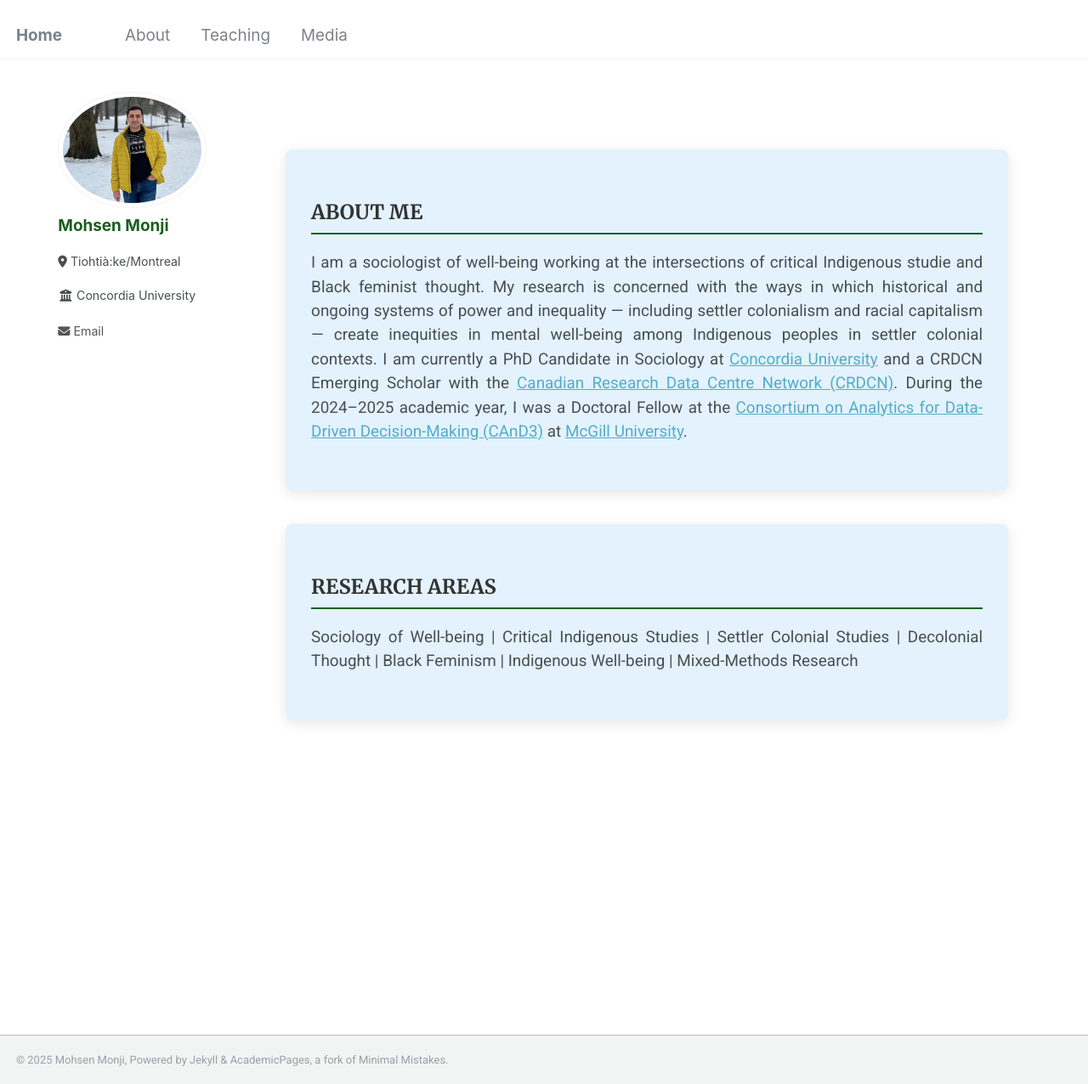
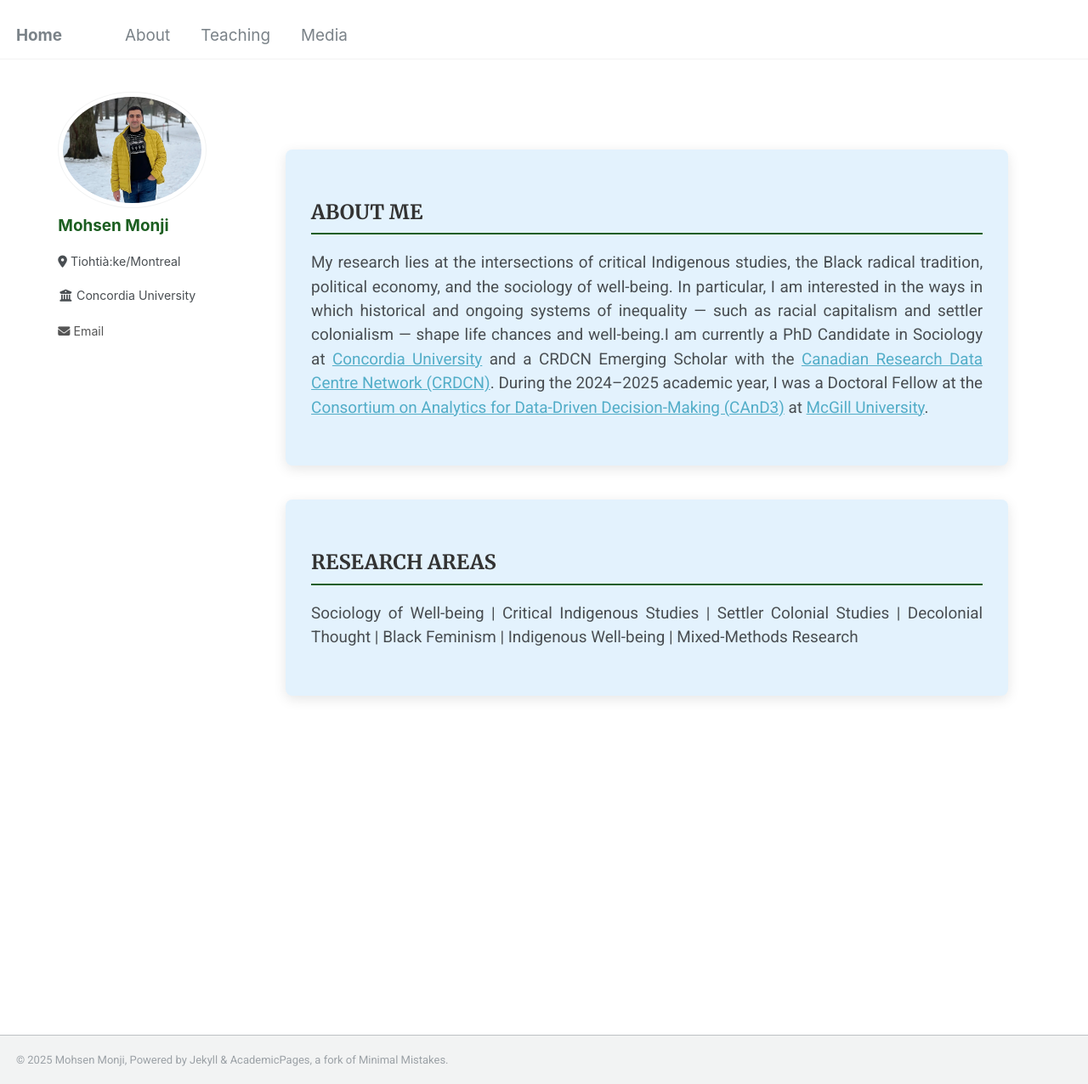
Before and after one commit to Mohsnmonji/mohsnmonji.github.io, a Jekyll site: the page built from about-me.md, in a window 1280 px wide and 1276 px high. Shown: the whole window at 85% size. Built offline with Jekyll 4.4.1, drawn with Linux system fonts in a browser that asks for light colours.

Commit message:
Update about-me.md

```diff
--- a/about-me.md
+++ b/about-me.md
@@ -54,7 +54,7 @@ author_profile: true
 <div class="about-card">
   <h2>ABOUT ME</h2>
   <p>
-    I am a sociologist of well-being working  at the intersections of critical Indigenous studie and Black feminist thought. My research is concerned with the ways in which historical and ongoing systems of power and inequality — including settler colonialism and racial capitalism — create inequities in mental well-being among Indigenous peoples in settler colonial contexts. I am currently a PhD Candidate in Sociology at
+      My research lies at the intersections of critical Indigenous studies, the Black radical tradition, political economy, and the sociology of well-being. In particular, I am interested in the ways in which historical and ongoing systems of inequality — such as racial capitalism and settler colonialism — shape life chances and well-being.I am currently a PhD Candidate in Sociology at
     <a href="https://www.concordia.ca/" target="_blank">Concordia University</a> and a CRDCN Emerging Scholar with the
     <a href="https://crdcn.ca" target="_blank">Canadian Research Data Centre Network (CRDCN)</a>.
     During the 2024–2025 academic year, I was a Doctoral Fellow at the
```
